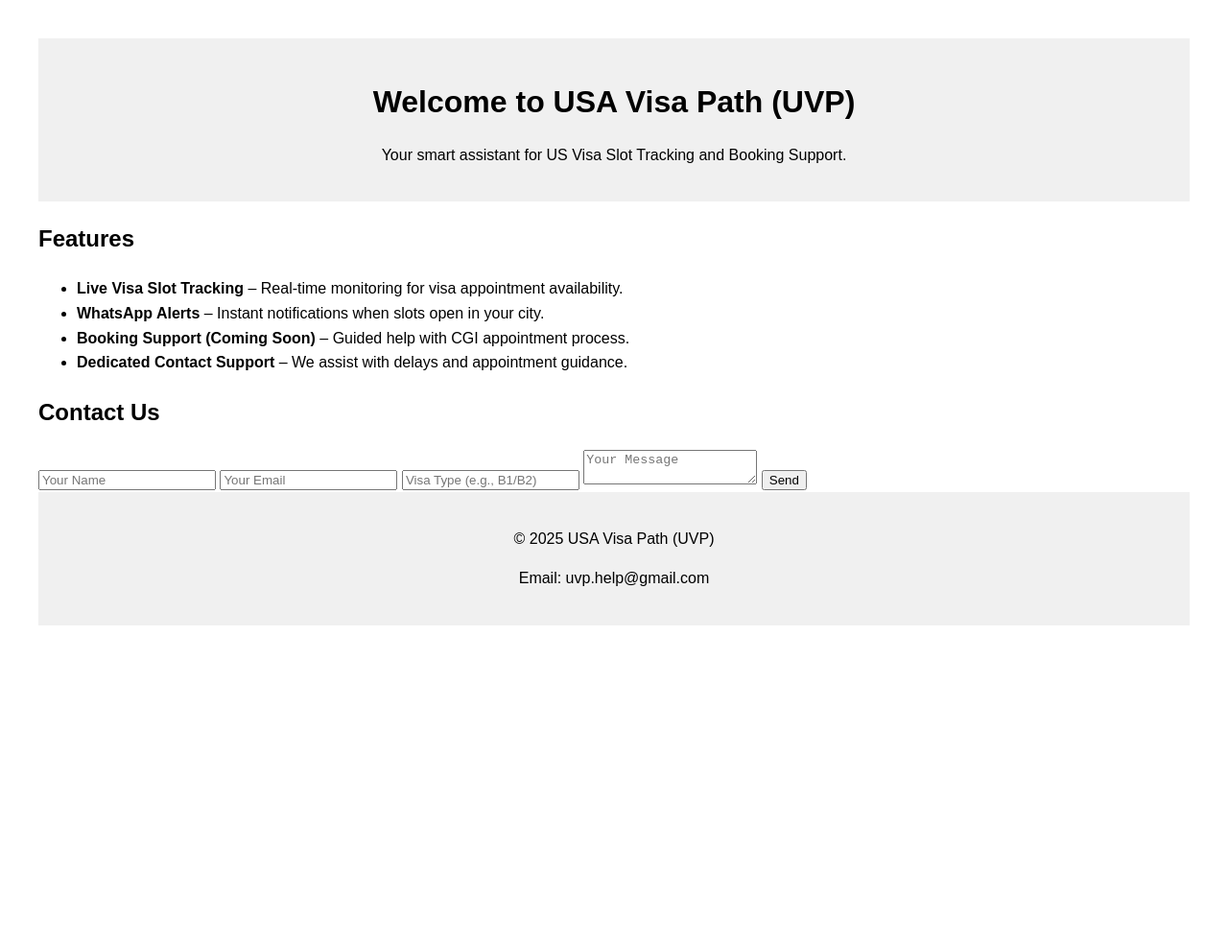
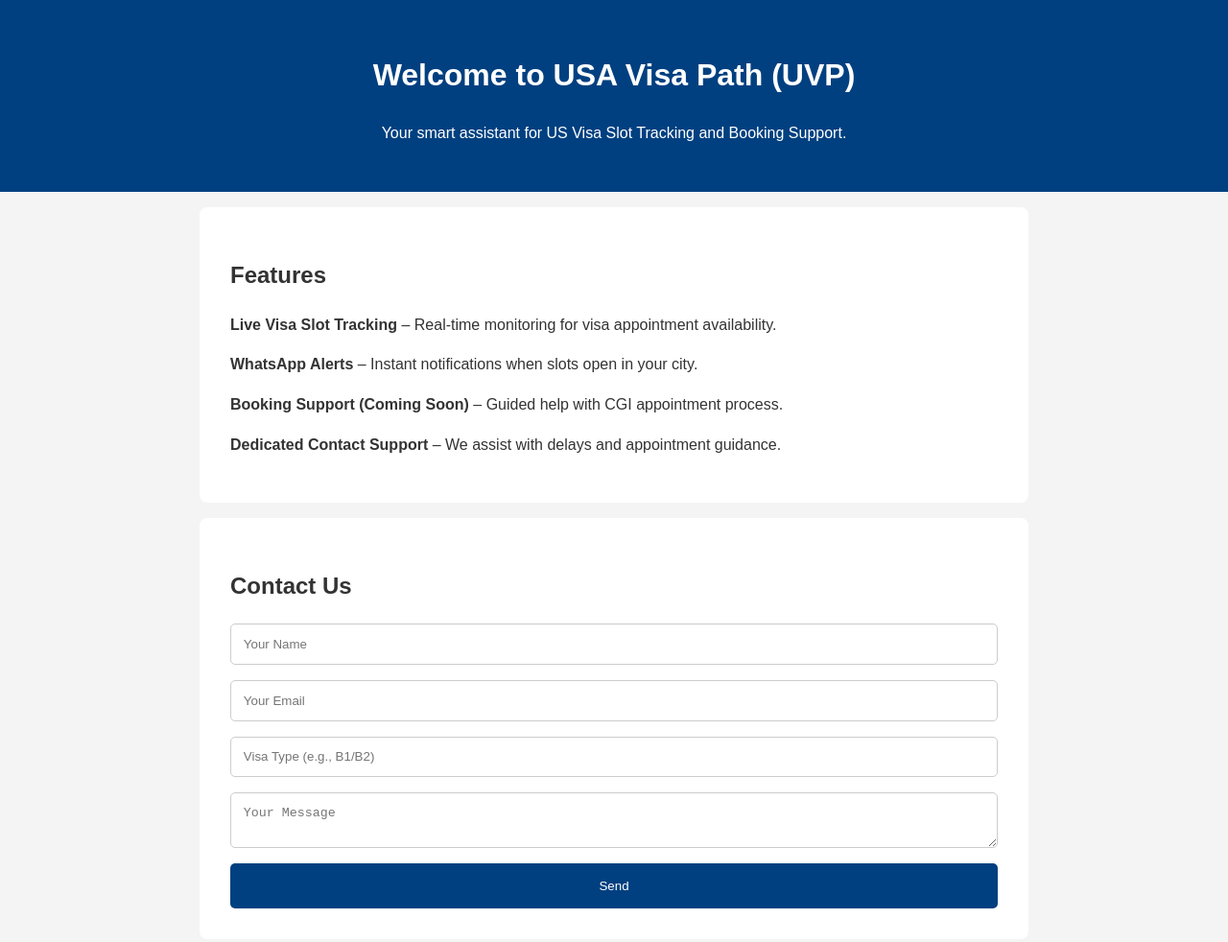
Before and after one commit to Maguluri9618/usa-visa-path, a plain HTML site: page index.html in a window 1280 px wide. Shown: the top 982 px of the page at 96% size. Before the commit the page ends 800 px from the top, so only its background shows below. Drawn offline with Linux system fonts and the light colour scheme.

Commit message:
Add files via upload

```diff
--- a/style.css
+++ b/style.css
@@ -1,13 +1,52 @@
 body {
   font-family: Arial, sans-serif;
-  margin: 40px;
+  margin: 0;
+  padding: 0;
   line-height: 1.6;
+  background: #f4f4f4;
+  color: #333;
 }
-header, footer {
+header {
+  background: #004080;
+  color: #fff;
+  padding: 2rem;
   text-align: center;
-  padding: 20px;
-  background: #f0f0f0;
 }
-h1 {
-  margin-bottom: 10px;
+.features, .contact {
+  padding: 2rem;
+  background: #fff;
+  margin: 1rem auto;
+  max-width: 800px;
+  border-radius: 8px;
 }
+.features ul {
+  list-style: none;
+  padding: 0;
+}
+.features li {
+  margin-bottom: 1rem;
+}
+form {
+  display: flex;
+  flex-direction: column;
+}
+form input, form textarea {
+  margin-bottom: 1rem;
+  padding: 0.8rem;
+  border: 1px solid #ccc;
+  border-radius: 5px;
+}
+form button {
+  background: #004080;
+  color: #fff;
+  padding: 1rem;
+  border: none;
+  border-radius: 5px;
+  cursor: pointer;
+}
+footer {
+  text-align: center;
+  padding: 1rem;
+  background: #222;
+  color: #fff;
+}
```
